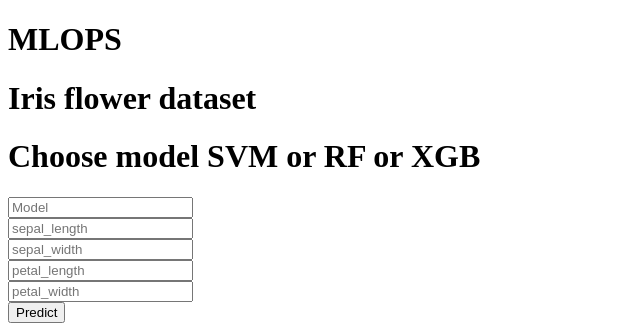
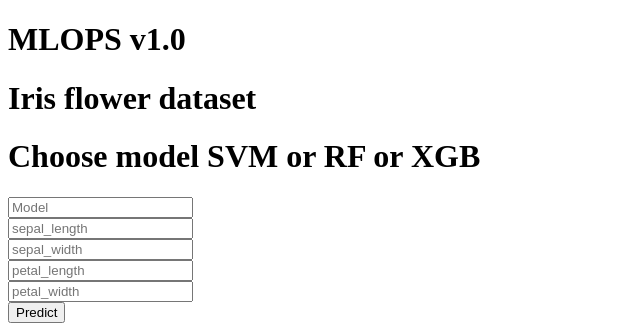
Before and after one commit to GopalakrishnanSubramani/iris_mlops, a Flask app: page / in a window 1280 px wide. Shown: the top 327 px of the page, without its empty margins (0-640 px from the left). Run offline with Flask 2, Linux system fonts and the light colour scheme.

Commit message:
update app version 1.0

```diff
--- a/templates/home.html
+++ b/templates/home.html
@@ -3,7 +3,7 @@
 
 <head>
   <meta charset="UTF-8">
-  <title>ML API v2</title>
+  <title>ML API </title>
   <link href='https://fonts.googleapis.com/css?family=Pacifico' rel='stylesheet' type='text/css'>
 <link href='https://fonts.googleapis.com/css?family=Arimo' rel='stylesheet' type='text/css'>
 <link href='https://fonts.googleapis.com/css?family=Hind:300' rel='stylesheet' type='text/css'>
@@ -14,7 +14,7 @@
 
 <body>
  <div class="login">
-	<h1>MLOPS</h1>
+	<h1>MLOPS v1.0 </h1>
   <h1>Iris flower dataset</h1>
   <h1></h1>
   <h1>Choose model SVM or RF or XGB</h1>
```
